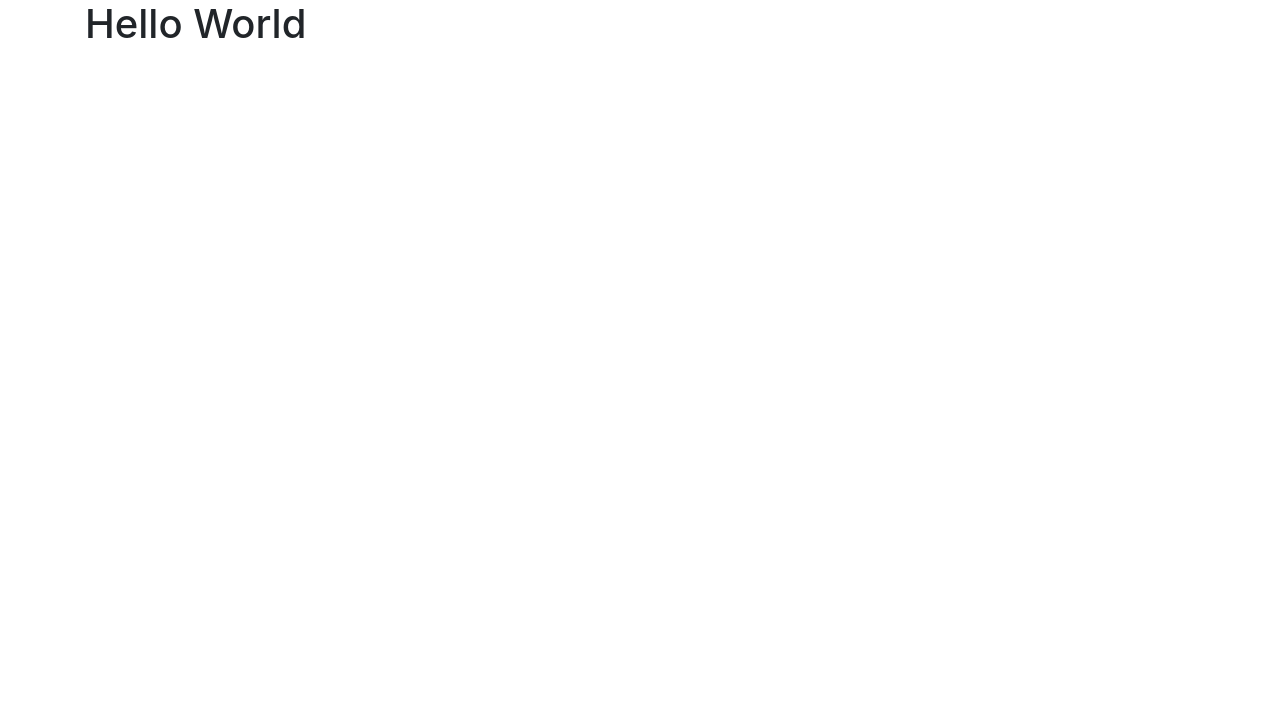
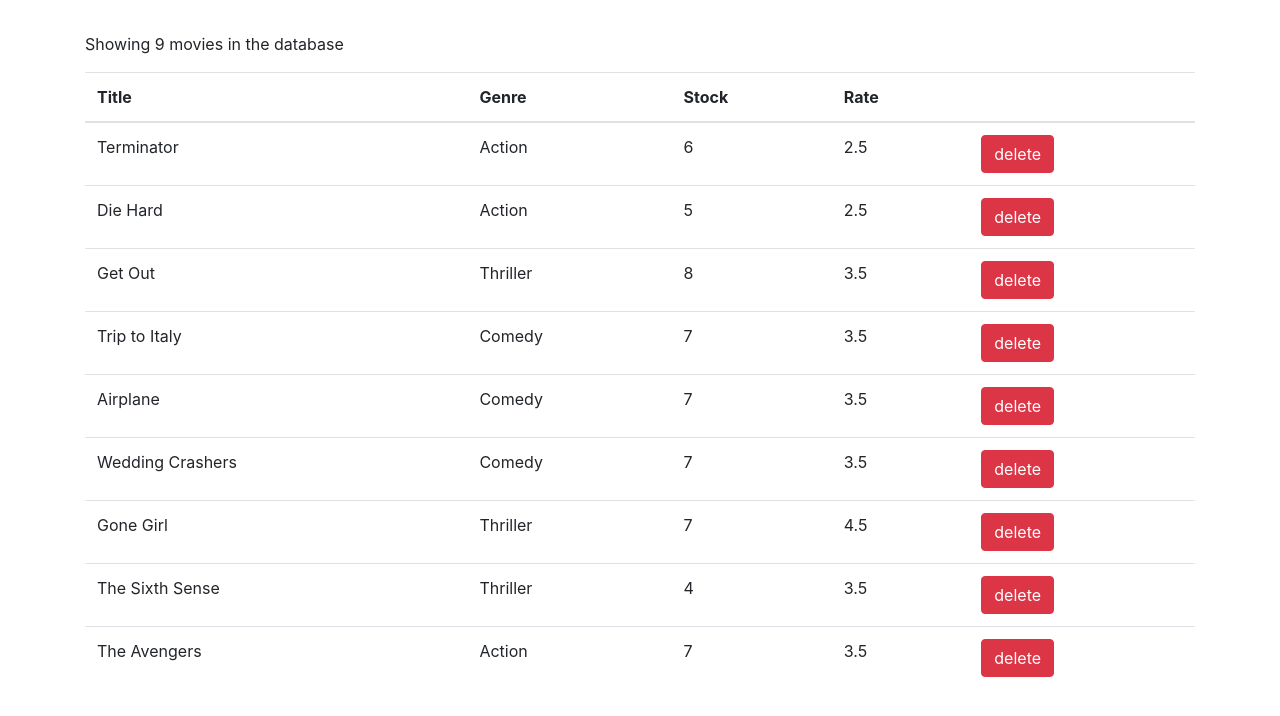
Before and after one commit to IEdiong/react-001, a React (Create React App) app: page / in a window 1280 px wide. Shown: the top 716 px of the page. Built offline with nearby package versions, Linux system fonts and the light colour scheme.

Commit message:
Created the Movies table

```diff
--- a/src/App.css
+++ b/src/App.css
@@ -1,38 +1,3 @@
-.App {
-  text-align: center;
+main {
+  padding-top: 2em;
 }
-
-.App-logo {
-  height: 40vmin;
-  pointer-events: none;
-}
-
-@media (prefers-reduced-motion: no-preference) {
-  .App-logo {
-    animation: App-logo-spin infinite 20s linear;
-  }
-}
-
-.App-header {
-  background-color: #282c34;
-  min-height: 100vh;
-  display: flex;
-  flex-direction: column;
-  align-items: center;
-  justify-content: center;
-  font-size: calc(10px + 2vmin);
-  color: white;
-}
-
-.App-link {
-  color: #61dafb;
-}
-
-@keyframes App-logo-spin {
-  from {
-    transform: rotate(0deg);
-  }
-  to {
-    transform: rotate(360deg);
-  }
-}
--- a/src/App.js
+++ b/src/App.js
@@ -1,10 +1,10 @@
-// import logo from './logo.svg';
 import './App.css';
+import Movies from './components/movies';
 
 function App() {
   return (
     <main className='container'>
-      <h1>Hello World</h1>
+      <Movies></Movies>
     </main>
   );
 }
--- /dev/null
+++ b/src/components/movies.jsx
@@ -0,0 +1,42 @@
+import React, { Component } from 'react';
+import { getMovies } from '../services/fakeMovieService';
+
+class Movies extends Component {
+  state = {
+    movies: getMovies(),
+  };
+
+  render() {
+    return (
+      <>
+        <p>Showing 9 movies in the database</p>
+        <table className='table'>
+          <thead>
+            <tr>
+              <th scope='col'>Title</th>
+              <th scope='col'>Genre</th>
+              <th scope='col'>Stock</th>
+              <th scope='col'>Rate</th>
+              <th scope='col'></th>
+            </tr>
+          </thead>
+          <tbody>
+            {this.state.movies.map((movie) => (
+              <tr key={movie._id}>
+                <td>{movie.title}</td>
+                <td>{movie.genre.name}</td>
+                <td>{movie.numberInStock}</td>
+                <td>{movie.dailyRentalRate}</td>
+                <td>
+                  <button className='btn btn-danger'>delete</button>
+                </td>
+              </tr>
+            ))}
+          </tbody>
+        </table>
+      </>
+    );
+  }
+}
+
+export default Movies;
--- a/src/services/fakeMovieService.js
+++ b/src/services/fakeMovieService.js
@@ -1,70 +1,70 @@
-import * as genresAPI from "./fakeGenreService";
-import randomstring from "random-string";
+import * as genresAPI from './fakeGenreService';
+// import randomstring from "random-string";
 const movies = [
   {
-    _id: "5b21ca3eeb7f6fbccd471815",
-    title: "Terminator",
-    genre: { _id: "5b21ca3eeb7f6fbccd471818", name: "Action" },
+    _id: '5b21ca3eeb7f6fbccd471815',
+    title: 'Terminator',
+    genre: { _id: '5b21ca3eeb7f6fbccd471818', name: 'Action' },
     numberInStock: 6,
     dailyRentalRate: 2.5,
-    publishDate: "2018-01-03T19:04:28.809Z"
+    publishDate: '2018-01-03T19:04:28.809Z',
   },
   {
-    _id: "5b21ca3eeb7f6fbccd471816",
-    title: "Die Hard",
-    genre: { _id: "5b21ca3eeb7f6fbccd471818", name: "Action" },
+    _id: '5b21ca3eeb7f6fbccd471816',
+    title: 'Die Hard',
+    genre: { _id: '5b21ca3eeb7f6fbccd471818', name: 'Action' },
     numberInStock: 5,
-    dailyRentalRate: 2.5
+    dailyRentalRate: 2.5,
   },
   {
-    _id: "5b21ca3eeb7f6fbccd471817",
-    title: "Get Out",
-    genre: { _id: "5b21ca3eeb7f6fbccd471820", name: "Thriller" },
+    _id: '5b21ca3eeb7f6fbccd471817',
+    title: 'Get Out',
+    genre: { _id: '5b21ca3eeb7f6fbccd471820', name: 'Thriller' },
     numberInStock: 8,
-    dailyRentalRate: 3.5
+    dailyRentalRate: 3.5,
   },
   {
-    _id: "5b21ca3eeb7f6fbccd471819",
-    title: "Trip to Italy",
-    genre: { _id: "5b21ca3eeb7f6fbccd471814", name: "Comedy" },
+    _id: '5b21ca3eeb7f6fbccd471819',
+    title: 'Trip to Italy',
+    genre: { _id: '5b21ca3eeb7f6fbccd471814', name: 'Comedy' },
     numberInStock: 7,
-    dailyRentalRate: 3.5
+    dailyRentalRate: 3.5,
   },
   {
-    _id: "5b21ca3eeb7f6fbccd47181a",
-    title: "Airplane",
-    genre: { _id: "5b21ca3eeb7f6fbccd471814", name: "Comedy" },
+    _id: '5b21ca3eeb7f6fbccd47181a',
+    title: 'Airplane',
+    genre: { _id: '5b21ca3eeb7f6fbccd471814', name: 'Comedy' },
     numberInStock: 7,
-    dailyRentalRate: 3.5
+    dailyRentalRate: 3.5,
   },
   {
-    _id: "5b21ca3eeb7f6fbccd47181b",
-    title: "Wedding Crashers",
-    genre: { _id: "5b21ca3eeb7f6fbccd471814", name: "Comedy" },
+    _id: '5b21ca3eeb7f6fbccd47181b',
+    title: 'Wedding Crashers',
+    genre: { _id: '5b21ca3eeb7f6fbccd471814', name: 'Comedy' },
     numberInStock: 7,
-    dailyRentalRate: 3.5
+    dailyRentalRate: 3.5,
   },
   {
-    _id: "5b21ca3eeb7f6fbccd47181e",
-    title: "Gone Girl",
-    genre: { _id: "5b21ca3eeb7f6fbccd471820", name: "Thriller" },
+    _id: '5b21ca3eeb7f6fbccd47181e',
+    title: 'Gone Girl',
+    genre: { _id: '5b21ca3eeb7f6fbccd471820', name: 'Thriller' },
     numberInStock: 7,
-    dailyRentalRate: 4.5
+    dailyRentalRate: 4.5,
   },
   {
-    _id: "5b21ca3eeb7f6fbccd47181f",
-    title: "The Sixth Sense",
-    genre: { _id: "5b21ca3eeb7f6fbccd471820", name: "Thriller" },
+    _id: '5b21ca3eeb7f6fbccd47181f',
+    title: 'The Sixth Sense',
+    genre: { _id: '5b21ca3eeb7f6fbccd471820', name: 'Thriller' },
     numberInStock: 4,
-    dailyRentalRate: 3.5
+    dailyRentalRate: 3.5,
   },
   {
-    _id: "5b21ca3eeb7f6fbccd471821",
-    title: "The Avengers",
-    genre: { _id: "5b21ca3eeb7f6fbccd471818", name: "Action" },
+    _id: '5b21ca3eeb7f6fbccd471821',
+    title: 'The Avengers',
+    genre: { _id: '5b21ca3eeb7f6fbccd471818', name: 'Action' },
     numberInStock: 7,
-    dailyRentalRate: 3.5
-  }
+    dailyRentalRate: 3.5,
+  },
 ];
 
 export function getMovies() {
@@ -72,32 +72,32 @@
 }
 
 export function getMovie(id) {
-  return movies.find(m => m._id === id);
+  return movies.find((m) => m._id === id);
 }
 
 export function saveMovie(movie) {
-  let movieInDb = movies.find(m => m._id === movie._id) || {};
+  let movieInDb = movies.find((m) => m._id === movie._id) || {};
   movieInDb.title = movie.title;
-  movieInDb.genre = genresAPI.genres.find(g => g._id === movie.genreId);
+  movieInDb.genre = genresAPI.genres.find((g) => g._id === movie.genreId);
   movieInDb.numberInStock = movie.numberInStock;
   movieInDb.dailyRentalRate = movie.dailyRentalRate;
 
-  if (!movieInDb._id) {
-    movieInDb._id = randomstring({
-      length: 15,
-      numeric: true,
-      letters: true,
-      special: false,
-      exclude: ["a", "b", "1"]
-    });
-    movies.push(movieInDb);
-  }
+  //   if (!movieInDb._id) {
+  //     movieInDb._id = randomstring({
+  //       length: 15,
+  //       numeric: true,
+  //       letters: true,
+  //       special: false,
+  //       exclude: ["a", "b", "1"]
+  //     });
+  //     movies.push(movieInDb);
+  //   }
 
-  return movieInDb;
+  //   return movieInDb;
 }
 
 export function deleteMovie(id) {
-  let movieInDb = movies.find(m => m._id === id);
+  let movieInDb = movies.find((m) => m._id === id);
   movies.splice(movies.indexOf(movieInDb), 1);
   return movieInDb;
 }
```
